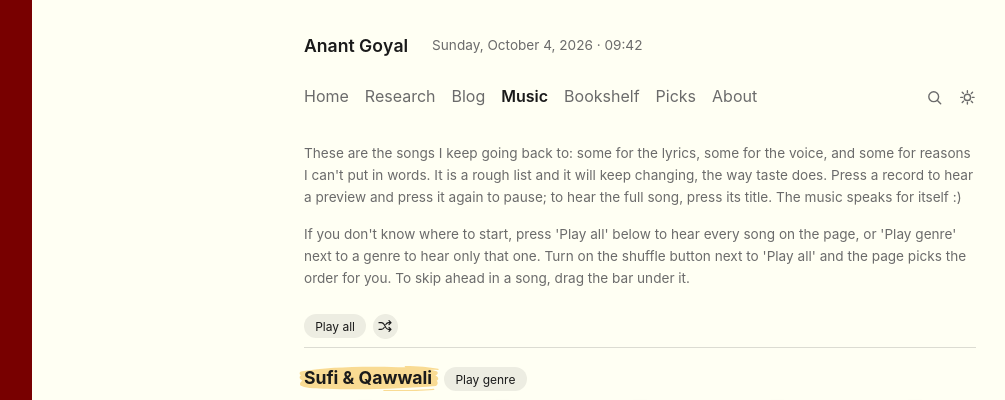
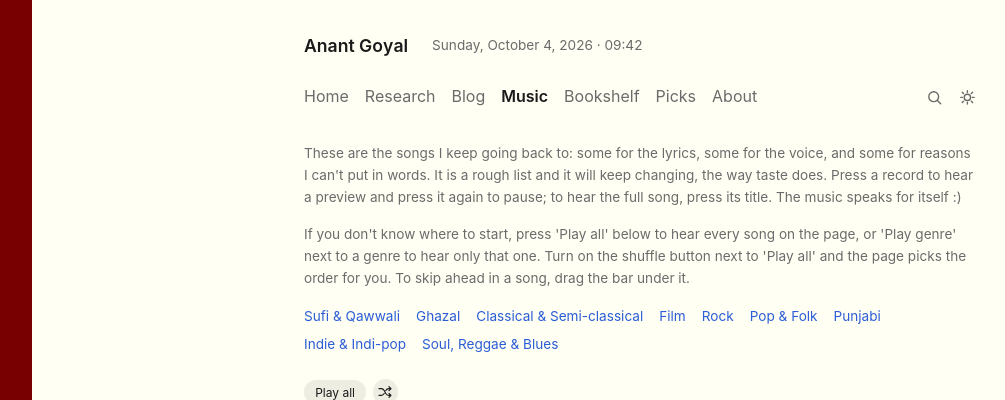
Before and after one commit to goyal-anant/goyal-anant.github.io, a Jekyll site: the page built from music.md, in a window 1280 px wide and 1400 px high, cut to the strip 0-400 px from the top of the window. Shown: the whole strip, without its empty margins (32-1037 px from the left). Built offline with Jekyll 4.4.1, drawn with Linux system fonts in a browser that asks for light colours; comment, search, counter and statistics services are not loaded.

Commit message:
Add genre jump links at the top of the Music page

```diff
--- a/assets/css/main.scss
+++ b/assets/css/main.scss
@@ -778,3 +778,13 @@ button.vinyl:focus-visible { outline: 2px solid var(--accent); outline-offset: 3
   margin: 0 0 1.5rem;
   border-radius: 6px;
 }
+/* music page: jump links to each genre, under the intro */
+.genre-nav {
+  display: flex;
+  flex-wrap: wrap;
+  gap: 0.4rem 1rem;
+  margin: 0 0 1rem;
+  font-size: 0.85rem;
+}
+/* a genre jump lands below the sticky music bar too */
+.shelf-heading[id] { scroll-margin-top: 3.5rem; }
--- a/music.md
+++ b/music.md
@@ -7,6 +7,16 @@ permalink: /music/
 <p class="shelf-hint">These are the songs I keep going back to: some for the lyrics, some for the voice, and some for reasons I can't put in words. It is a rough list and it will keep changing, the way taste does. Press a record to hear a preview and press it again to pause; to hear the full song, press its title. The music speaks for itself :)</p>
 
 <p class="shelf-hint">If you don't know where to start, press 'Play all' below to hear every song on the page, or 'Play genre' next to a genre to hear only that one. Turn on the shuffle button next to 'Play all' and the page picks the order for you. To skip ahead in a song, drag the bar under it.</p>
+
+{% assign genres = "sufi:Sufi &amp; Qawwali,ghazal:Ghazal,classical:Classical &amp; Semi-classical,film:Film,rock:Rock,pop-folk:Pop &amp; Folk,punjabi:Punjabi,indie:Indie &amp; Indi-pop,soul-reggae-blues:Soul&#44; Reggae &amp; Blues" | split: "," %}
+<nav class="genre-nav" aria-label="Genres">
+{% for genre in genres %}
+{% assign parts = genre | split: ":" %}
+{% assign keys = parts[0] | split: "-" | push: parts[0] %}
+{% assign tracks = site.data.music | where_exp: "t", "keys contains t.genre" %}
+{% if tracks.size > 0 %}<a href="#{{ parts[0] }}">{{ parts[1] }}</a>{% endif %}
+{% endfor %}
+</nav>
 
 <div class="music-bar">
   <button class="music-queue" type="button" data-queue="all" data-label="Play all" aria-pressed="false">Play all</button>
@@ -19,14 +29,13 @@ permalink: /music/
   </span>
 </div>
 
-{% assign genres = "sufi:Sufi &amp; Qawwali,ghazal:Ghazal,classical:Classical &amp; Semi-classical,film:Film,rock:Rock,pop-folk:Pop &amp; Folk,punjabi:Punjabi,indie:Indie &amp; Indi-pop,soul-reggae-blues:Soul&#44; Reggae &amp; Blues" | split: "," %}
 {% for genre in genres %}
 {% assign parts = genre | split: ":" %}
 {% comment %}A song tagged with one word of a section ("reggae", "pop") goes in that section.{% endcomment %}
 {% assign keys = parts[0] | split: "-" | push: parts[0] %}
 {% assign tracks = site.data.music | where_exp: "t", "keys contains t.genre" | sort_natural: "title" %}
 {% if tracks.size > 0 %}
-<h2 class="shelf-heading"><span class="genre-name">{{ parts[1] }}</span> <button class="music-queue" type="button" data-queue="section" data-label="Play genre" aria-pressed="false">Play genre</button></h2>
+<h2 class="shelf-heading" id="{{ parts[0] }}"><span class="genre-name">{{ parts[1] }}</span> <button class="music-queue" type="button" data-queue="section" data-label="Play genre" aria-pressed="false">Play genre</button></h2>
 <ul class="music-grid">
 {% for track in tracks %}
   <li class="music-card">
```
